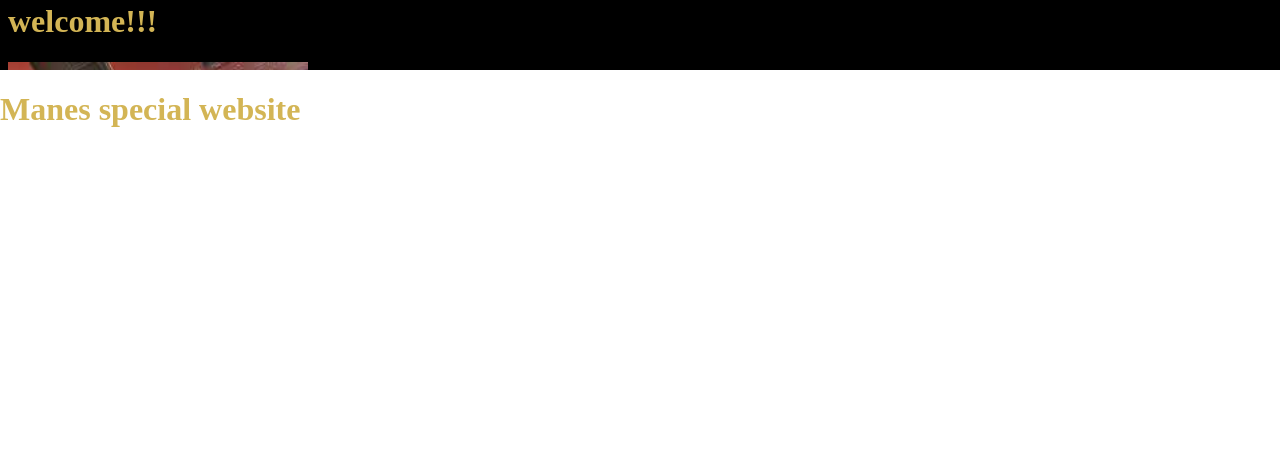
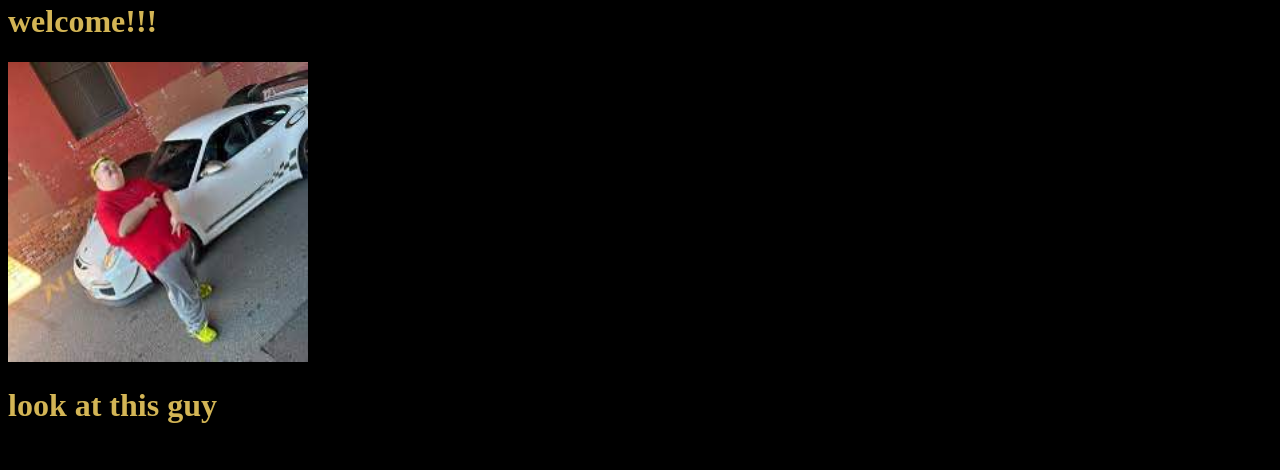
Before and after one commit to Manessss/kitsunesite, a plain HTML site: page index.html in a window 1280 px wide. Shown: the part 330-800 px from the top of the page. Drawn offline with Linux system fonts and the light colour scheme.

Commit message:
Add files via upload

```diff
--- a/index.html
+++ b/index.html
@@ -5,11 +5,6 @@
 <html>
 
 
-<body>
-    <div class="left" position: left;>
-        <h1>Manes special website</h1>
-    </div>
-</body>
 
 <body>
 <img src="bals.gif" alt="niooo jerma" width="300" height="300">
```
